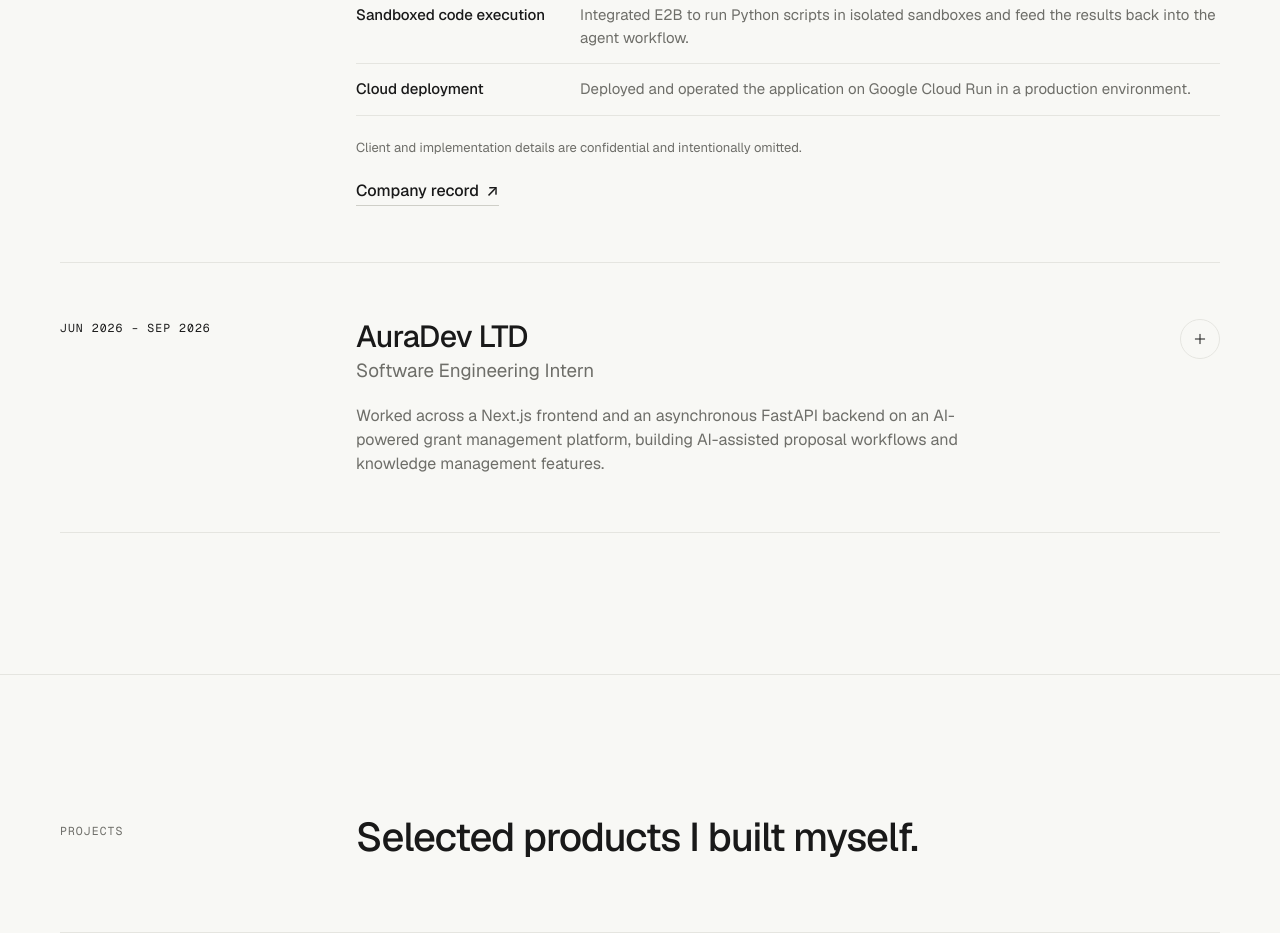
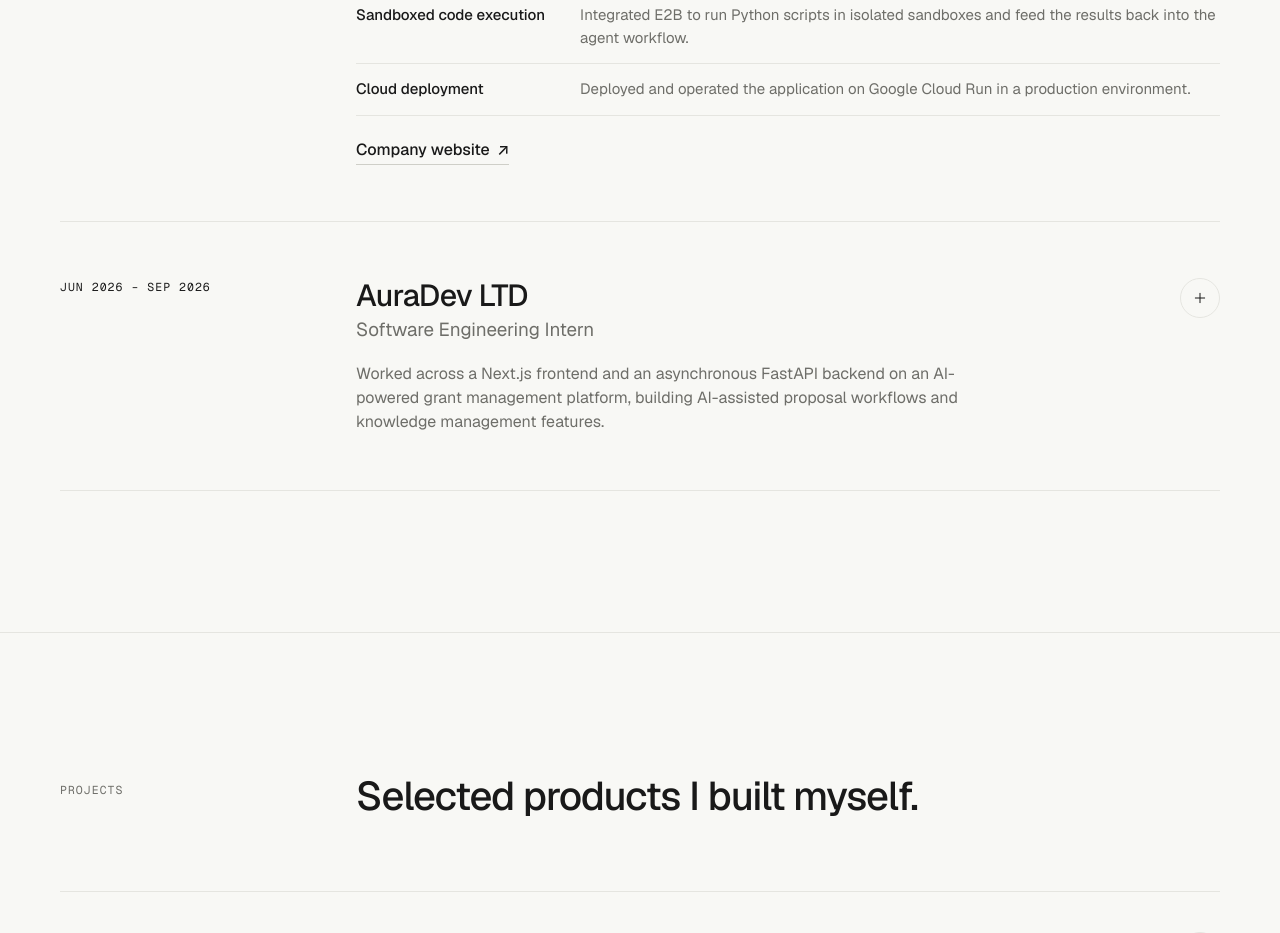
Before and after one commit to AlAminNahid/portfolio-v1, a Next.js app: page / in a window 1280 px wide. Shown: the part 3560-4493 px from the top of the page. Built offline with nearby package versions, Linux system fonts and the light colour scheme.

Commit message:
Update the current company website and readme

```diff
--- a/src/constants/experience.ts
+++ b/src/constants/experience.ts
@@ -30,10 +30,9 @@ export const experiences: ExperienceEntry[] = [
         text: "Deployed and operated the application on Google Cloud Run in a production environment.",
       },
     ],
-    note: "Client and implementation details are confidential and intentionally omitted.",
     link: {
-      label: "Company record",
-      href: "https://find-and-update.company-information.service.gov.uk/company/16795993",
+      label: "Company website",
+      href: "https://www.kolpo.xyz/",
     },
   },
   {
```
Also changed, not shown: 1 other file (tests, documents, lock files or other folders).
